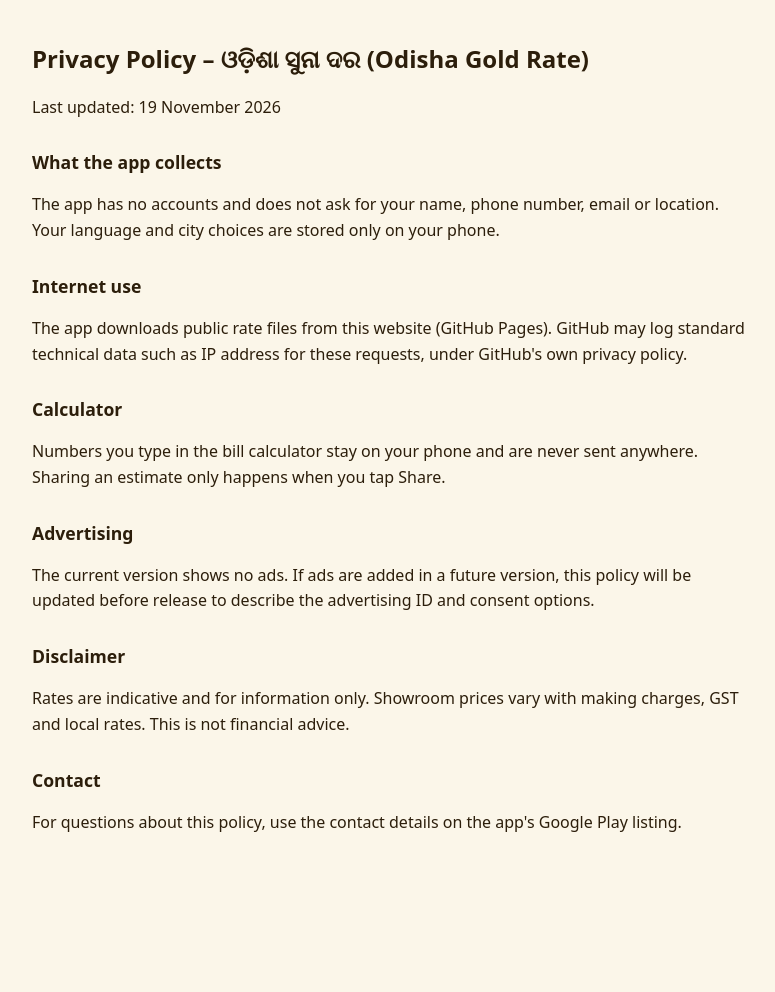
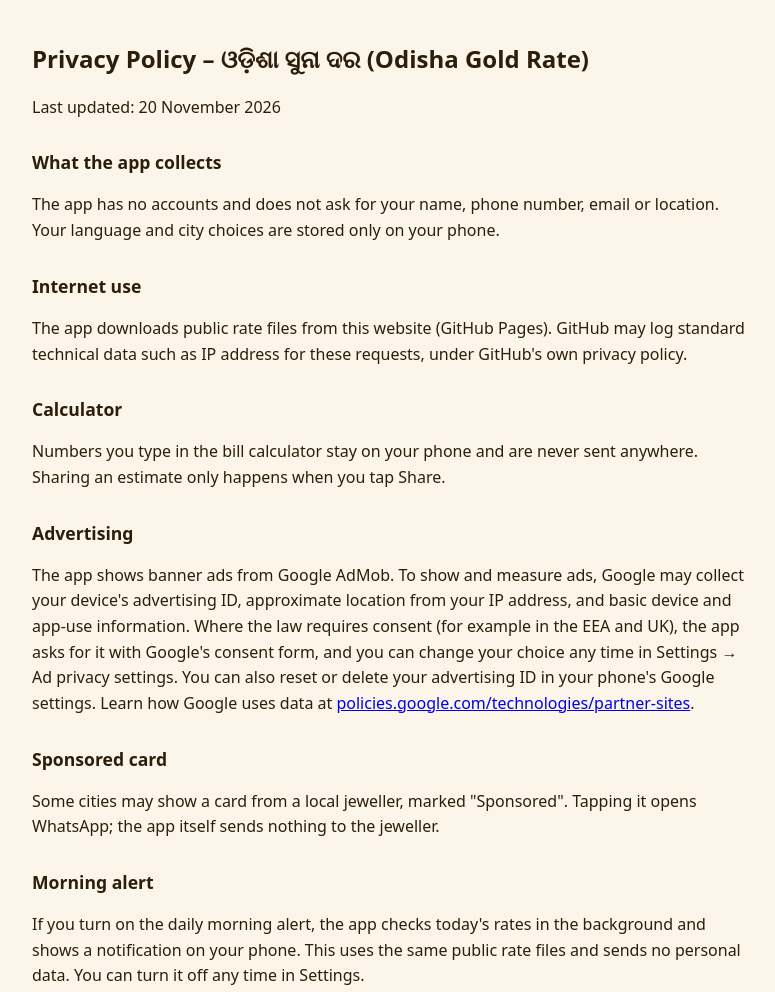
Before and after one commit to rkpandahappy-eng/odisha-gold-rate-data, a plain HTML site: page docs/privacy.html in a window 1280 px wide. Shown: the top 992 px of the page, without its empty margins (248-1023 px from the left). Before the commit the page ends 875 px from the top, so only its background shows below. Drawn offline with Linux system fonts and the light colour scheme.

Commit message:
Privacy policy: describe AdMob ads, sponsored card and morning alert
Co-Authored-By: Claude Opus 5.5 <noreply@anthropic.com>

```diff
--- a/docs/privacy.html
+++ b/docs/privacy.html
@@ -12,7 +12,7 @@
 </head>
 <body>
 <h1>Privacy Policy – ଓଡ଼ିଶା ସୁନା ଦର (Odisha Gold Rate)</h1>
-<p>Last updated: 19 November 2026</p>
+<p>Last updated: 20 November 2026</p>
 
 <h2>What the app collects</h2>
 <p>The app has no accounts and does not ask for your name, phone number, email or location. Your language and city choices are stored only on your phone.</p>
@@ -24,7 +24,13 @@
 <p>Numbers you type in the bill calculator stay on your phone and are never sent anywhere. Sharing an estimate only happens when you tap Share.</p>
 
 <h2>Advertising</h2>
-<p>The current version shows no ads. If ads are added in a future version, this policy will be updated before release to describe the advertising ID and consent options.</p>
+<p>The app shows banner ads from Google AdMob. To show and measure ads, Google may collect your device's advertising ID, approximate location from your IP address, and basic device and app-use information. Where the law requires consent (for example in the EEA and UK), the app asks for it with Google's consent form, and you can change your choice any time in Settings → Ad privacy settings. You can also reset or delete your advertising ID in your phone's Google settings. Learn how Google uses data at <a href="https://policies.google.com/technologies/partner-sites">policies.google.com/technologies/partner-sites</a>.</p>
+
+<h2>Sponsored card</h2>
+<p>Some cities may show a card from a local jeweller, marked "Sponsored". Tapping it opens WhatsApp; the app itself sends nothing to the jeweller.</p>
+
+<h2>Morning alert</h2>
+<p>If you turn on the daily morning alert, the app checks today's rates in the background and shows a notification on your phone. This uses the same public rate files and sends no personal data. You can turn it off any time in Settings.</p>
 
 <h2>Disclaimer</h2>
 <p>Rates are indicative and for information only. Showroom prices vary with making charges, GST and local rates. This is not financial advice.</p>
```
